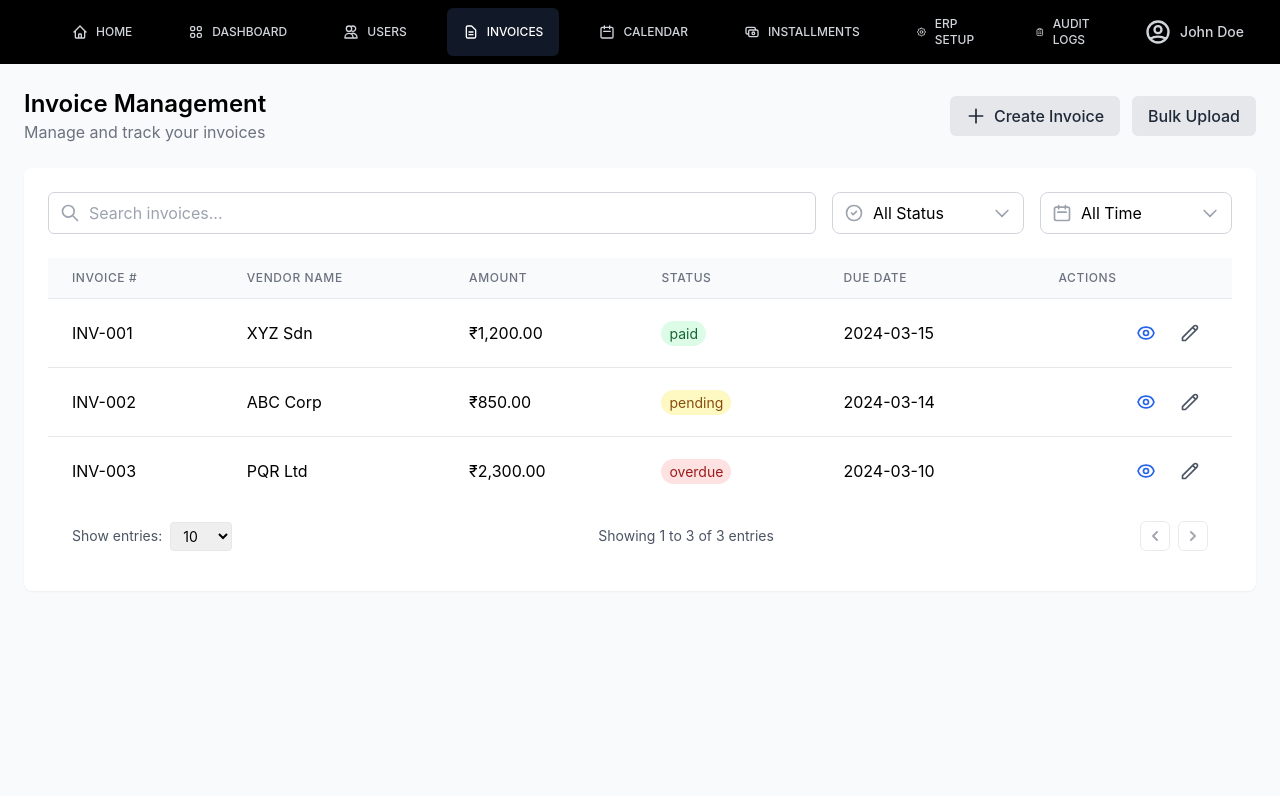
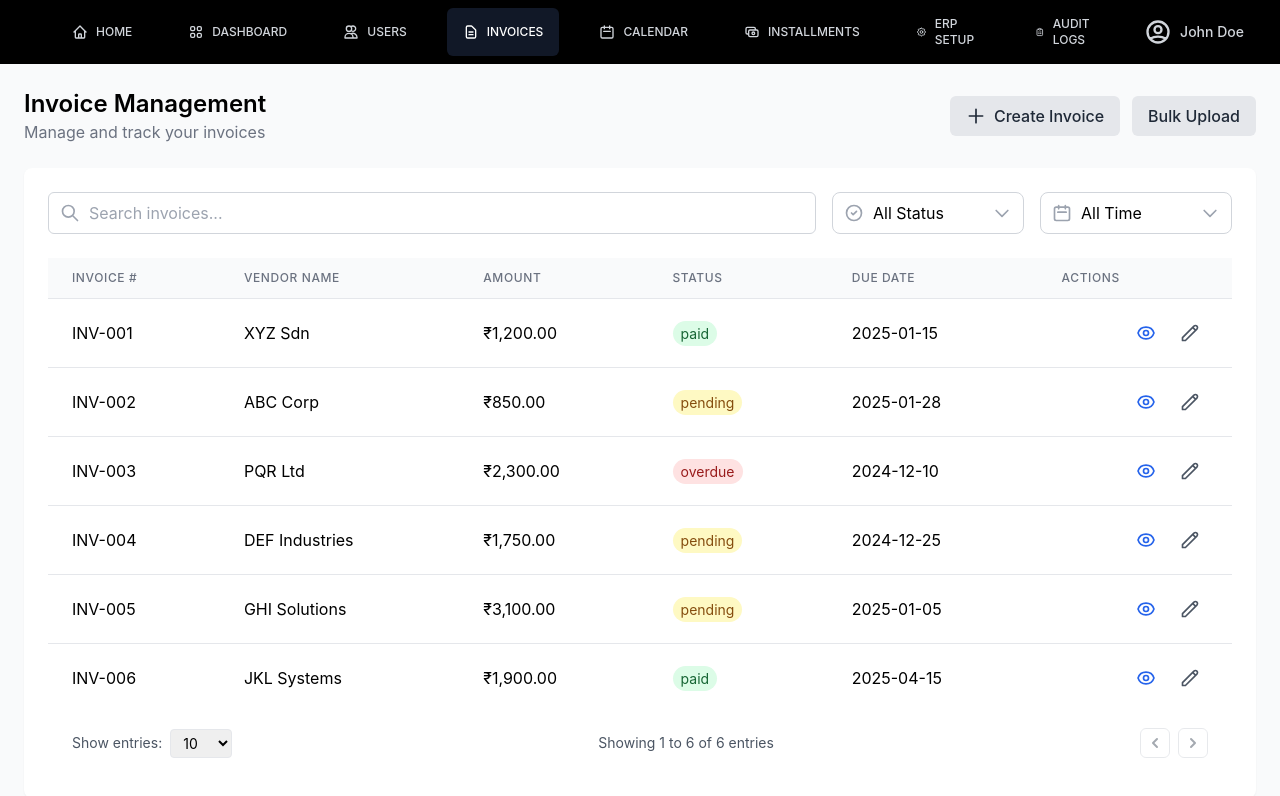
Before and after one commit to thecolossalsparkle/liquidrbac, a React (Create React App) app: page /invoices in a window 1280 px wide. Shown: the top 796 px of the page. Built offline with nearby package versions, Linux system fonts and the light colour scheme.

Commit message:
Invoice Bug Fix

```diff
--- a/src/pages/Invoices.jsx
+++ b/src/pages/Invoices.jsx
@@ -20,15 +20,20 @@ const Invoices = () => {
   const [selectedStatus, setSelectedStatus] = useState('all');
   const [selectedTimeRange, setSelectedTimeRange] = useState('all');
   const [searchQuery, setSearchQuery] = useState('');
+  const [customDateRange, setCustomDateRange] = useState({
+    startDate: '',
+    endDate: ''
+  });
 
   // Mock data for initial render
   const [invoices] = useState([
+    // Previous Month
     {
       id: 'INV-001',
       customer: 'John Doe',
       amount: '₹1,200.00',
       status: 'paid',
-      dueDate: '2024-03-15',
+      dueDate: '2025-01-15', // Previous month
       vendor: {
         name: 'XYZ Sdn',
         email: 'xyz@gmail',
@@ -45,7 +50,7 @@ const Invoices = () => {
       customer: 'Jane Smith',
       amount: '₹850.00',
       status: 'pending',
-      dueDate: '2024-03-14',
+      dueDate: '2025-01-28', // Previous month
       vendor: {
         name: 'ABC Corp',
         email: 'abc@gmail',
@@ -57,12 +62,13 @@ const Invoices = () => {
       discount: '0.00',
       total: '850.00'
     },
+    // Current Month
     {
       id: 'INV-003',
       customer: 'Bob Johnson',
       amount: '₹2,300.00',
       status: 'overdue',
-      dueDate: '2024-03-10',
+      dueDate: '2024-12-10', // Current month
       vendor: {
         name: 'PQR Ltd',
         email: 'pqr@gmail',
@@ -73,21 +79,118 @@ const Invoices = () => {
       tax: '300.00',
       discount: '0.00',
       total: '2,300.00'
+    },
+    {
+      id: 'INV-004',
+      customer: 'Sarah Wilson',
+      amount: '₹1,750.00',
+      status: 'pending',
+      dueDate: '2024-12-25', // Current month
+      vendor: {
+        name: 'DEF Industries',
+        email: 'def@gmail',
+        phone: '5557777',
+        address: '#78, Tech Valley'
+      },
+      subtotal: '1,500.00',
+      tax: '250.00',
+      discount: '0.00',
+      total: '1,750.00'
+    },
+    // Next Month
+    {
+      id: 'INV-005',
+      customer: 'Mike Brown',
+      amount: '₹3,100.00',
+      status: 'pending',
+      dueDate: '2025-01-05', // Next month
+      vendor: {
+        name: 'GHI Solutions',
+        email: 'ghi@gmail',
+        phone: '8889999',
+        address: '#90, Innovation Park'
+      },
+      subtotal: '2,800.00',
+      tax: '300.00',
+      discount: '0.00',
+      total: '3,100.00'
+    },
+    {
+      id: 'INV-006',
+      customer: 'Emily Davis',
+      amount: '₹1,900.00',
+      status: 'paid',
+      dueDate: '2025-04-15', // Next month
+      vendor: {
+        name: 'JKL Systems',
+        email: 'jkl@gmail',
+        phone: '7773333',
+        address: '#34, Business Square'
+      },
+      subtotal: '1,700.00',
+      tax: '200.00',
+      discount: '0.00',
+      total: '1,900.00'
     }
   ]);
 
   const filteredInvoices = useMemo(() => {
-    if (!searchQuery.trim()) return invoices;
+    let filtered = invoices;
 
+    // Apply status filter
+    if (selectedStatus !== 'all') {
+      filtered = filtered.filter(invoice =>
+        invoice.status.toLowerCase() === selectedStatus.toLowerCase()
+      );
+    }
+
+    // Apply time range filter
+    if (selectedTimeRange !== 'all') {
+      const today = new Date();
+      const currentYear = today.getFullYear();
+      const currentMonth = today.getMonth();
+
+      // Set up date ranges
+      const startOfThisMonth = new Date(currentYear, currentMonth, 1);
+      const endOfThisMonth = new Date(currentYear, currentMonth + 1, 0);
+      const startOfLastMonth = new Date(currentYear, currentMonth - 1, 1);
+      const endOfLastMonth = new Date(currentYear, currentMonth, 0);
+
+      filtered = filtered.filter(invoice => {
+        const invoiceDate = new Date(invoice.dueDate);
+
+        switch (selectedTimeRange) {
+          case 'this_month':
+            return invoiceDate >= startOfThisMonth && invoiceDate <= endOfThisMonth;
+          case 'last_month':
+            return invoiceDate >= startOfLastMonth && invoiceDate <= endOfLastMonth;
+          case 'custom':
+            if (customDateRange.startDate && customDateRange.endDate) {
+              const start = new Date(customDateRange.startDate);
+              const end = new Date(customDateRange.endDate);
+              return invoiceDate >= start && invoiceDate <= end;
+            }
+            return true;
+          default:
+            return true;
+        }
+      });
+    }
+
+    // Apply search filter
+    if (searchQuery.trim()) {
       const searchTerm = searchQuery.toLowerCase().trim();
-    return invoices.filter(invoice =>
+      filtered = filtered.filter(invoice =>
         invoice.id.toLowerCase().includes(searchTerm) ||
         invoice.customer.toLowerCase().includes(searchTerm) ||
         invoice.vendor.name.toLowerCase().includes(searchTerm) ||
         invoice.amount.toLowerCase().includes(searchTerm) ||
         invoice.status.toLowerCase().includes(searchTerm)
       );
-  }, [searchQuery, invoices]);
+    }
+
+    return filtered;
+  }, [searchQuery, invoices, selectedStatus, selectedTimeRange, customDateRange]);
 
   const totalPages = entriesPerPage === 'all' ? 1 : Math.ceil(filteredInvoices.length / entriesPerPage);
   const paginatedInvoices = entriesPerPage === 'all'
@@ -192,6 +295,23 @@ const Invoices = () => {
                 </div>
               </div>
             </div>
+
+            {selectedTimeRange === 'custom' && (
+              <div className="flex gap-2 w-full sm:w-auto">
+                <input
+                  type="date"
+                  className="px-4 py-2 border border-gray-300 rounded-lg focus:outline-none focus:ring-1 focus:ring-blue-500"
+                  value={customDateRange.startDate}
+                  onChange={(e) => setCustomDateRange(prev => ({ ...prev, startDate: e.target.value }))}
+                />
+                <input
+                  type="date"
+                  className="px-4 py-2 border border-gray-300 rounded-lg focus:outline-none focus:ring-1 focus:ring-blue-500"
+                  value={customDateRange.endDate}
+                  onChange={(e) => setCustomDateRange(prev => ({ ...prev, endDate: e.target.value }))}
+                />
+              </div>
+            )}
           </div>
         </div>
 
```
Lines whose indentation alone changed are shown as unchanged.
